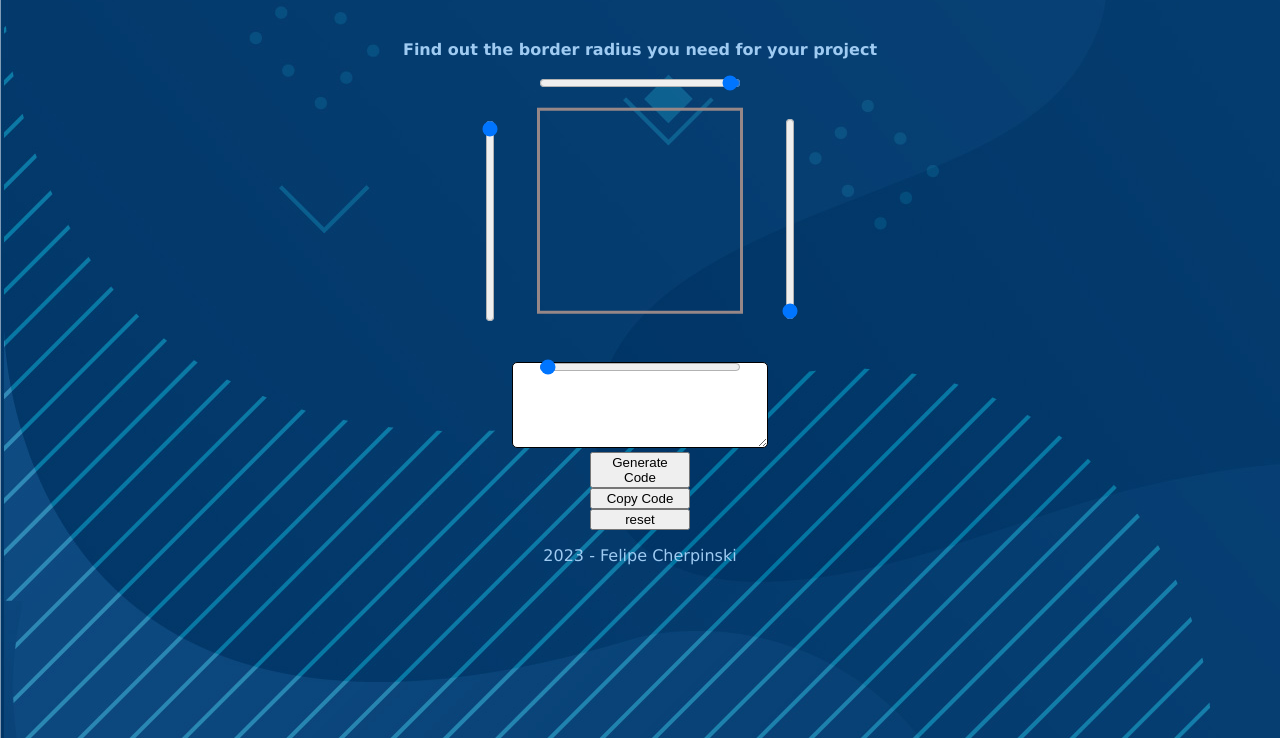
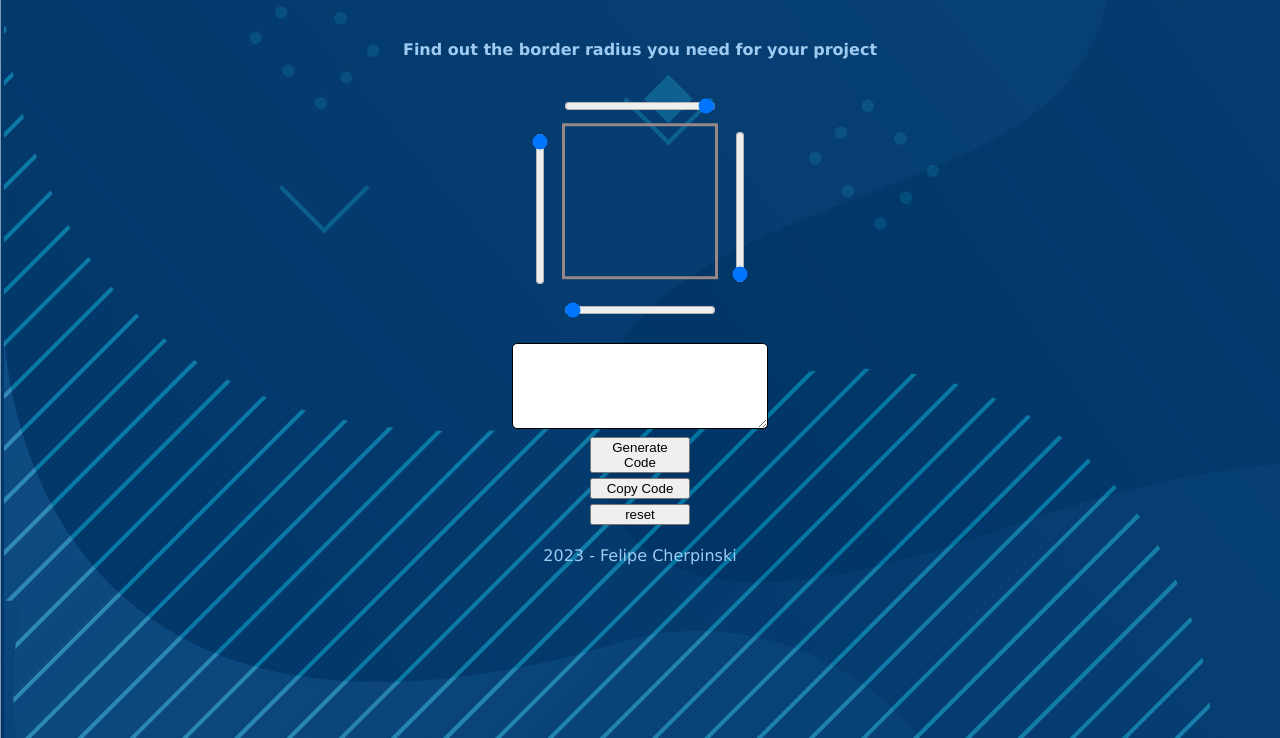
Before and after one commit to cherpinskif/border-radius-control, a plain HTML site: page Index.html in a window 1280 px wide. Shown: the part 62-800 px from the top of the page. Drawn offline with Linux system fonts and the light colour scheme.

Commit message:
Update style.css

```diff
--- a/style.css
+++ b/style.css
@@ -9,9 +9,7 @@ header, footer{
     text-align: center;
     color:rgb(159, 203, 242);
     font-family: Verdana, Geneva, Tahoma, sans-serif;
-
 }
-
 .container{
     display: flex;
     flex-direction: column;
@@ -34,43 +32,42 @@ header, footer{
 }
 #borderadiusdraw{
     position: absolute;
-    width: 200px;
-    height: 200px;
+    width: 150px;
+    height: 150px;
     border: 3px solid rgb(151, 135, 135);
     animation: floating;
     animation-duration: 2s;
     animation-iteration-count: infinite;
 }
 input{
-    width: 200px;
-    height: 50px;
+    width: 150px;
+    height: 30px;
     border: 1px solid black;
 }
 #topright{
     position: relative;
-    top: -50px;
+    top: -45px;
     transform: rotateZ(180deg);
 }
 #topleft{
     position: relative;
-    top: 30px;
-    left: -150px;
+    top: 20px;
+    left: -100px;
     transform:rotateZ(90deg);
 }
 #bottomright{
     position: relative;
-    top: -30px;
-    left: 150px;
+    top: -20px;
+    left: 100px;
     transform:rotateZ(-90deg);
 }
 #bottomleft{
     position: relative;
-    top: 60px;
+    top: 45px;
 }
 .copycode{
     width: 400px;
-    height: 200px;
-
+    height: 300px;
     display: flex;
     flex-direction: column;
     justify-content: space-evenly;
```
